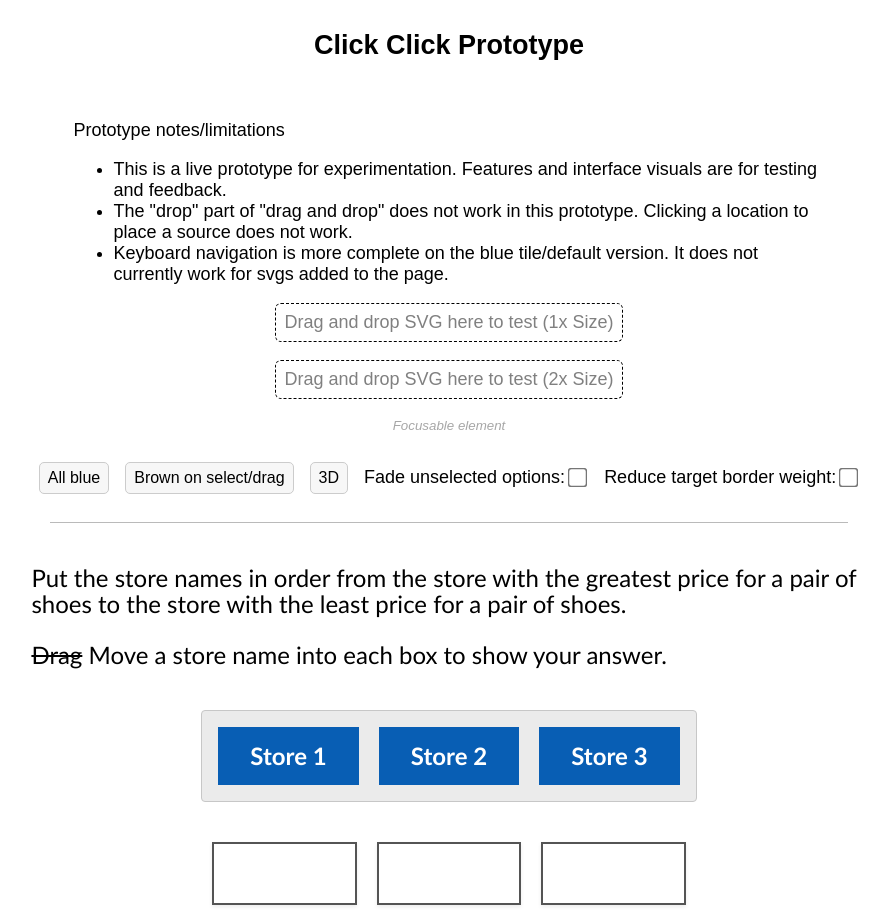
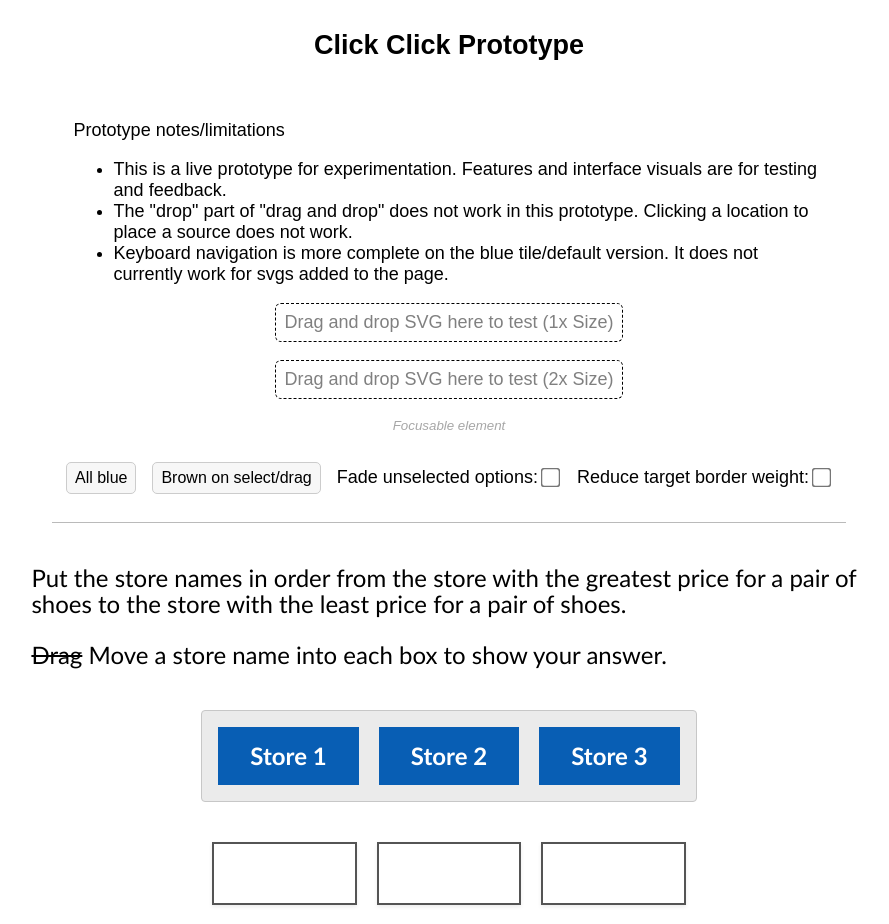
Before and after one commit to savanaben/click-click-style-tester, a plain HTML site: page index.html in a window 1280 px wide. Shown: the top 924 px of the page, without its empty margins (191-1080 px from the left). Drawn offline with nearby package versions, Linux system fonts and the light colour scheme.

Commit message:
hide 3D version - it's not practical sadly

```diff
--- a/index.html
+++ b/index.html
@@ -57,7 +57,7 @@
        <div class="styleSetsButtons">
         <button onclick="switchStyleSet('', this)">All blue</button>
         <button onclick="switchStyleSet('set2', this)">Brown on select/drag</button>
-        <button onclick="switchStyleSet('set3', this)">3D</button>
+        <!-- <button onclick="switchStyleSet('set3', this)">3D</button> -->
         <!-- <button onclick="switchStyleSet('set3', this)">Reduce target border weight (requires art refactor)</button>         -->
         <label class="checkbox-container">
             Fade unselected options:
```
